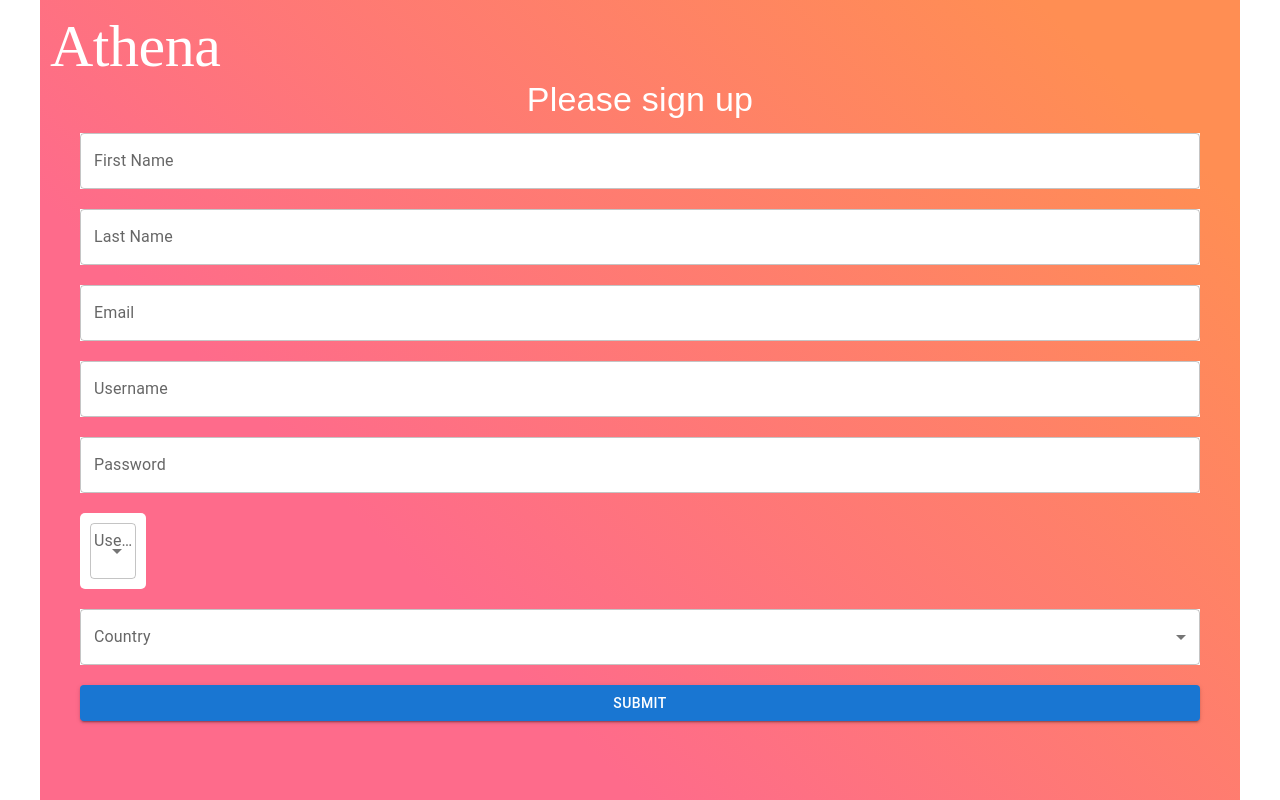
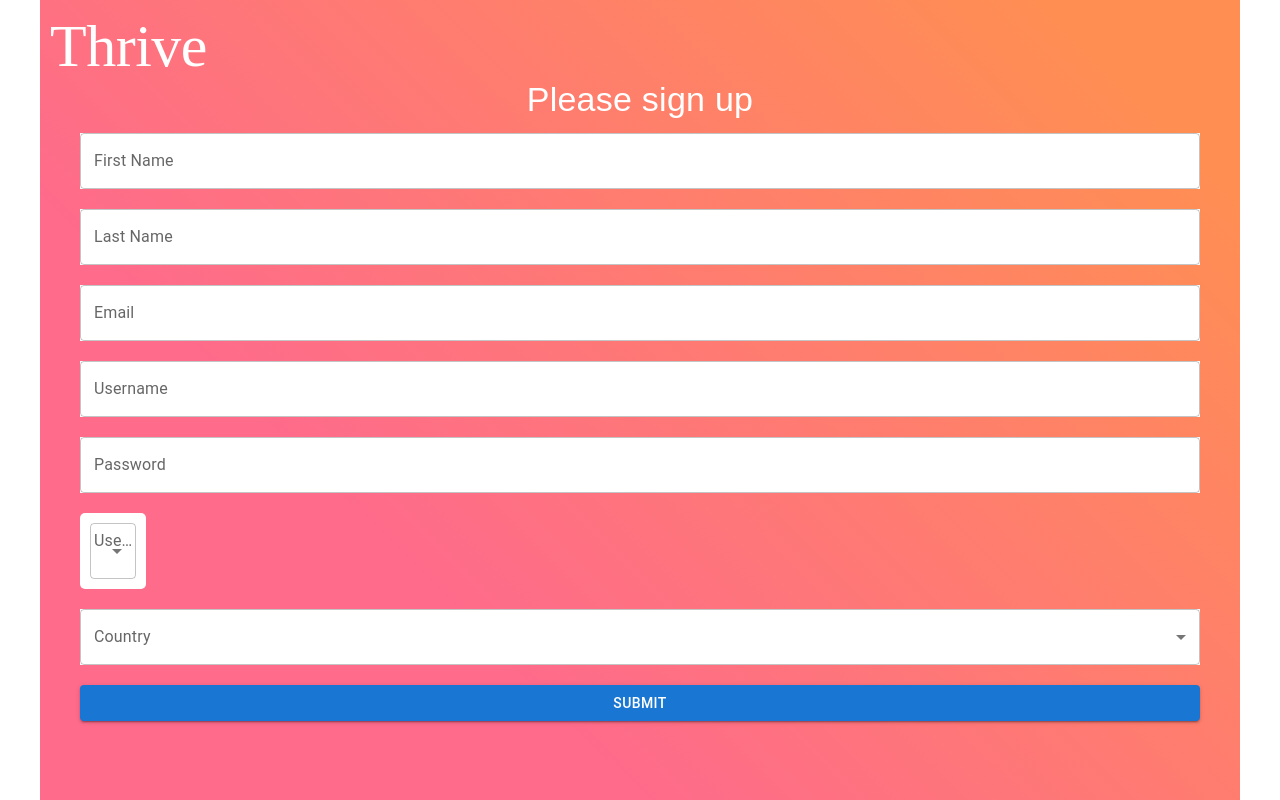
Before and after one commit to cfgchicago23/Team-10, a React (Create React App) app in the folder global-family/: page /SignUp in a window 1280 px wide. Built offline with nearby package versions, Linux system fonts and the light colour scheme.

Commit message:
changed name

```diff
--- a/global-family/src/signup_page.js
+++ b/global-family/src/signup_page.js
@@ -88,7 +88,7 @@ const SignUpPage = () => {
     <Container style={{ marginTop: '0', background: 'linear-gradient(45deg, #FE6B8B 30%, #FF8E53 90%)', padding: '40px', borderRadius: '0', position: 'relative', height: '100vh' }}>
       <CssBaseline />
       <Typography variant="h2" style={{ color: '#FFF', position: 'absolute', top: '10px', left: '10px', fontFamily: 'cursive' }}>
-        Athena
+        Thrive
       </Typography>
       <Box display="flex" flexDirection="column" alignItems="center" justifyContent="center" height="100%">
         <Typography variant="h4" gutterBottom style={{ color: '#FFF', textAlign: 'center', fontFamily: 'sans-serif' }}>
```
